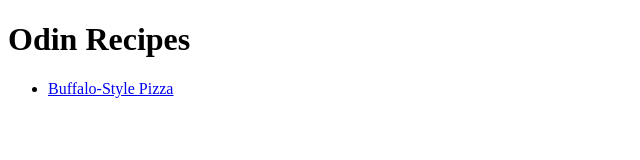
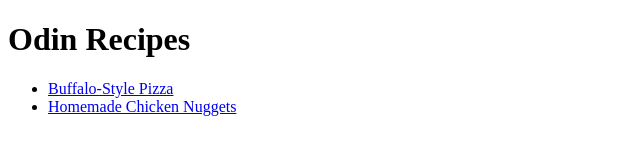
Before and after one commit to TrxshTalk/odin_recipes, a plain HTML site: page index.html in a window 1280 px wide. Shown: the whole page, without its empty margins (0-640 px from the left). Drawn offline with Linux system fonts and the light colour scheme.

Commit message:
Add link in index.html to chicken-nugget.html

```diff
--- a/index.html
+++ b/index.html
@@ -10,6 +10,7 @@
     <h1>Odin Recipes</h1>
     <ul>
         <li> <a href="./recipes/pizza.html">Buffalo-Style Pizza</a> </li>
+        <li> <a href="./recipes/chicken-nugget.html">Homemade Chicken Nuggets</a> </li>
     </ul>
 </body>
 </html>
```
